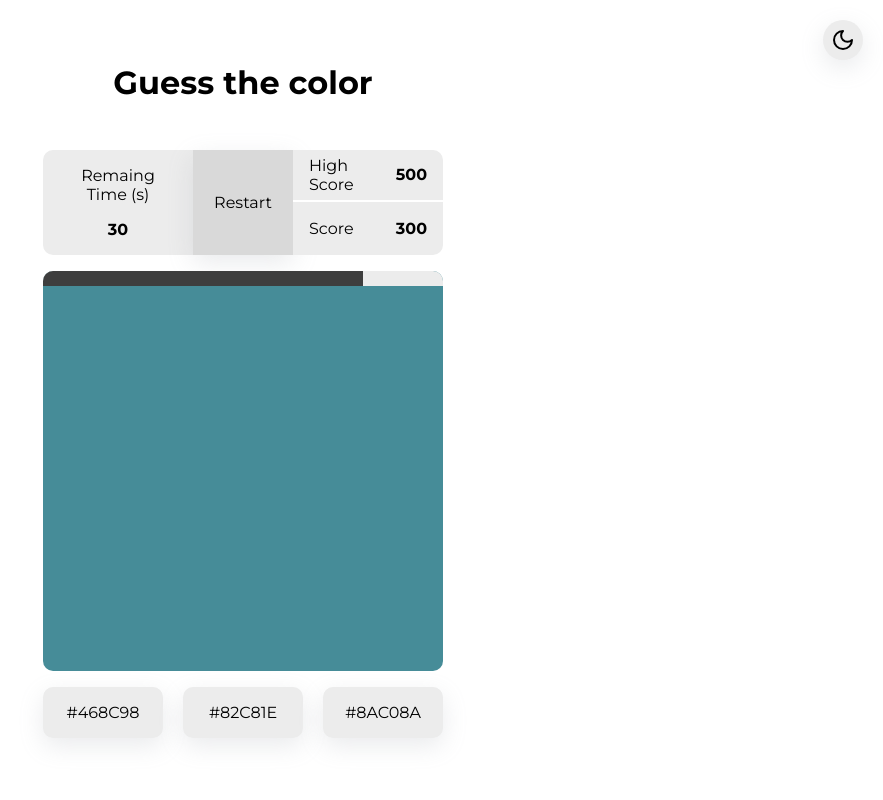
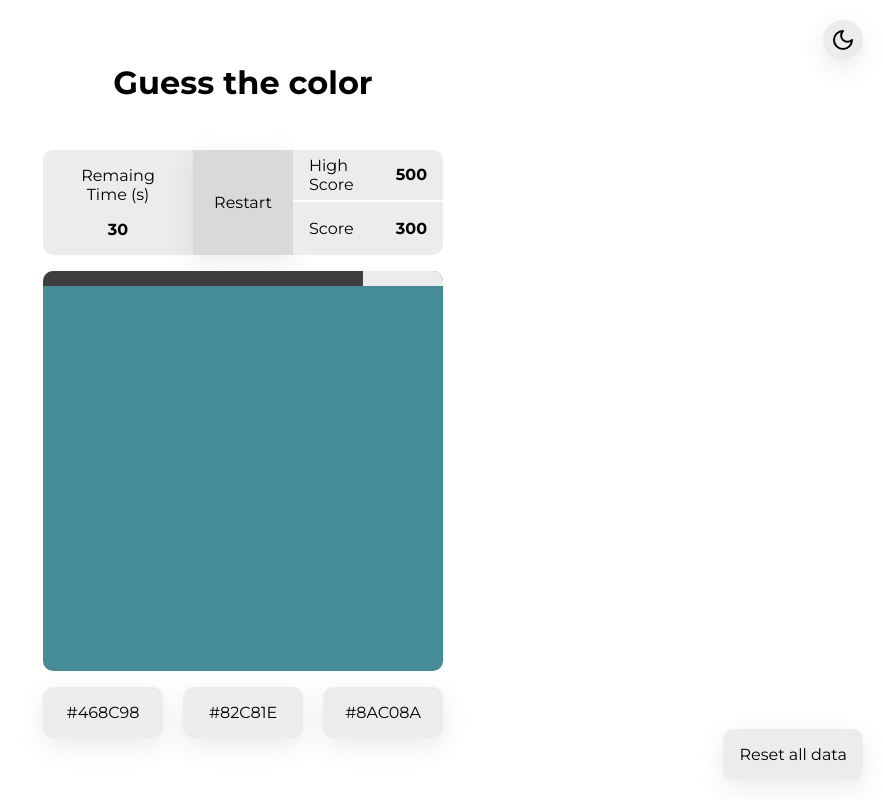
Before and after one commit to DemetrioG/guess-the-color, a Next.js app: page / in a window 1280 px wide. Shown: the whole page, without its empty margins (397-1280 px from the left). Built offline with nearby package versions, Linux system fonts and the light colour scheme.

Commit message:
feat: componente button

```diff
--- /dev/null
+++ b/src/components/Button/index.tsx
@@ -0,0 +1,28 @@
+import { IThemeProvider } from "@/styles/baseTheme";
+import { CSSProperties } from "react";
+import { useTheme } from "styled-components";
+
+export const Button = ({
+  children,
+  styles,
+}: {
+  children: React.ReactNode;
+  styles?: CSSProperties;
+}) => {
+  const { theme }: IThemeProvider = useTheme();
+  return (
+    <div
+      style={{
+        boxShadow: "rgba(149, 157, 165, 0.2) 0px 8px 24px",
+        backgroundColor: theme?.secondary,
+        padding: "1rem",
+        textAlign: "center",
+        borderRadius: 10,
+        cursor: "pointer",
+        ...styles,
+      }}
+    >
+      {children}
+    </div>
+  );
+};
--- a/src/components/OptionButtons/index.tsx
+++ b/src/components/OptionButtons/index.tsx
@@ -1,7 +1,6 @@
-import { useTheme } from "styled-components";
 import { OptionButtonsProps } from "./types";
-import { IThemeProvider } from "@/styles/baseTheme";
 import { HStack, Text } from "@/styles/general";
+import { Button as BaseButton } from "../Button";
 
 export const OptionButtons = (props: OptionButtonsProps) => {
   const [firstColor, secondColor] = generateRandomHexPair(props.activeColor);
@@ -17,21 +16,14 @@ export const OptionButtons = (props: OptionButtonsProps) => {
 };
 
 const Button = ({ hex }: { hex: string }) => {
-  const { theme }: IThemeProvider = useTheme();
   return (
-    <div
-      style={{
-        boxShadow: "rgba(149, 157, 165, 0.2) 0px 8px 24px",
-        backgroundColor: theme?.secondary,
-        padding: "1rem",
+    <BaseButton
+      styles={{
         width: "120px",
-        textAlign: "center",
-        borderRadius: 10,
-        cursor: "pointer",
       }}
     >
       <Text>{hex}</Text>
-    </div>
+    </BaseButton>
   );
 };
 
--- /dev/null
+++ b/src/components/Reset/index.tsx
@@ -0,0 +1,10 @@
+import { Text } from "@/styles/general";
+import { Button } from "../Button";
+
+export const Reset = () => {
+  return (
+    <Button styles={{ position: "absolute", right: 20, bottom: 20 }}>
+      <Text>Reset all data</Text>
+    </Button>
+  );
+};
--- a/src/pages/App/index.tsx
+++ b/src/pages/App/index.tsx
@@ -5,6 +5,7 @@ import { OptionButtons } from "@/components/OptionButtons";
 import { IThemeProvider } from "@/styles/baseTheme";
 import { useTheme } from "styled-components";
 import { ChangeTheme } from "@/components/ChangeTheme";
+import { Reset } from "@/components/Reset";
 
 const App = () => {
   const { theme }: IThemeProvider = useTheme();
@@ -24,6 +25,7 @@ const App = () => {
         </VStack>
       </Center>
       <ChangeTheme />
+      <Reset />
     </div>
   );
 };
```
